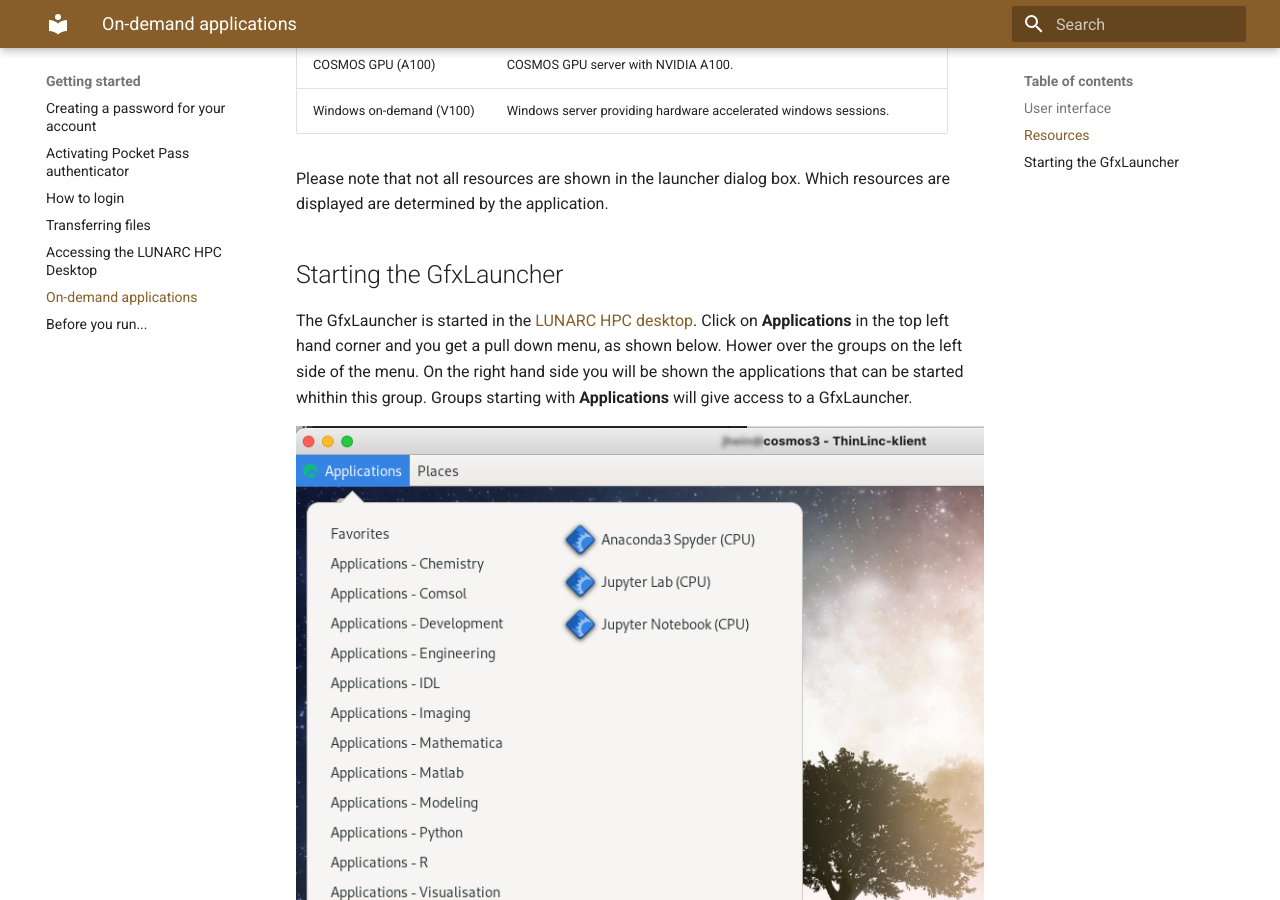
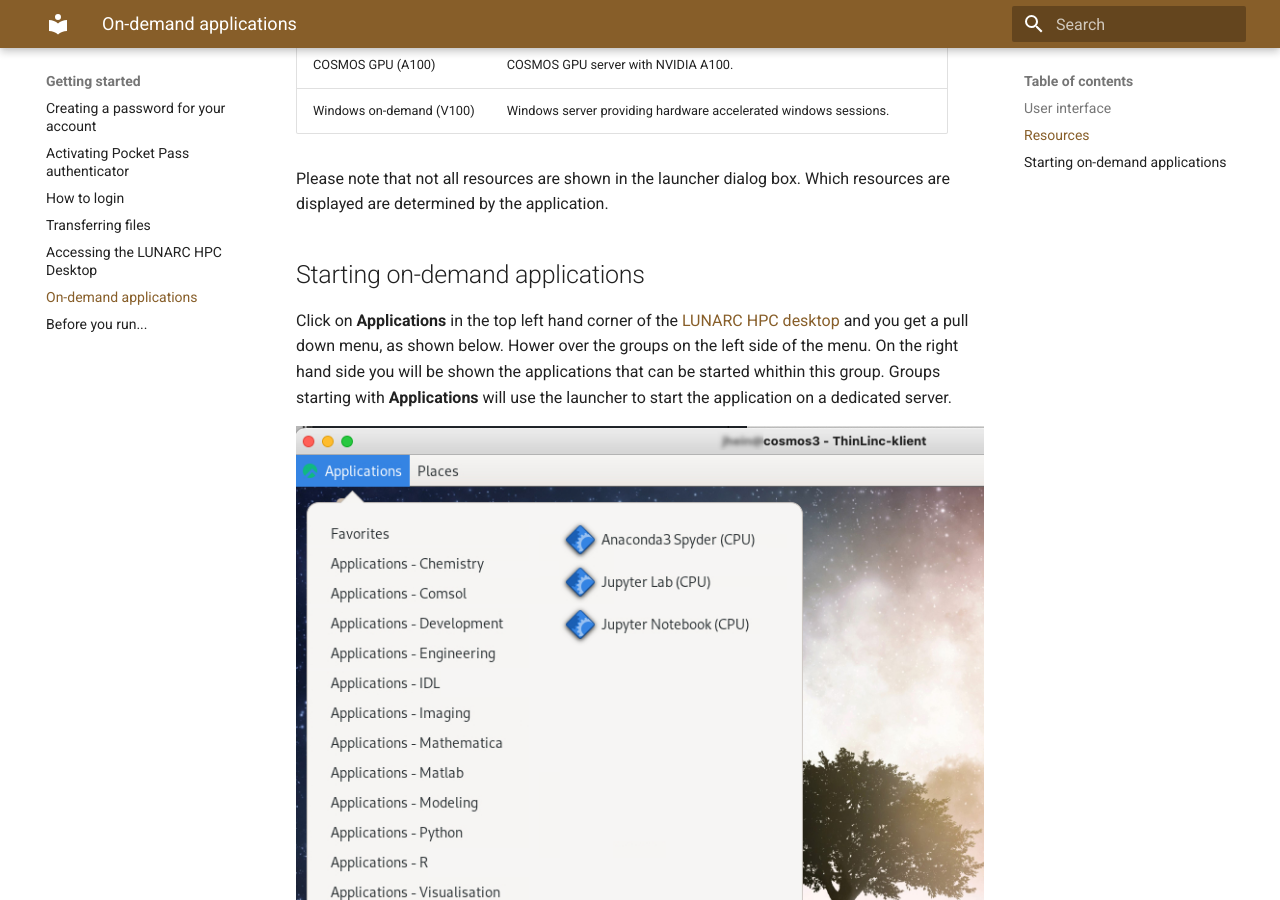
Before and after one commit to lunarc/lunarc_docs, an MkDocs documentation site: the page built from docs/getting_started/gfxlauncher.md, in a window 1280 px wide and 900 px high, scrolled down 1198 px. Built offline with MkDocs 1.6.1 and Material for MkDocs 9.7.7, drawn with Linux system fonts in a browser that asks for light colours; comment, search, counter and statistics services are not loaded.

Commit message:
Improved description of the launch process

```diff
--- a/docs/getting_started/gfxlauncher.md
+++ b/docs/getting_started/gfxlauncher.md
@@ -26,9 +26,9 @@
 
 Please note that not all resources are shown in the launcher dialog box. Which resources are displayed are determined by the application.
 
-## Starting the GfxLauncher
+## Starting on-demand applications
 
-The GfxLauncher is started in the [LUNARC HPC desktop](../using_hpc_desktop).  Click on **Applications** in the top left hand corner and you get a pull down menu, as shown below.   Hower over the groups on the left side of the menu. On the right hand side you will be shown the applications that can be started whithin this group. Groups starting with **Applications** will give access to a GfxLauncher.
+Click on **Applications** in the top left hand corner of the [LUNARC HPC desktop](../using_hpc_desktop) and you get a pull down menu, as shown below.   Hower over the groups on the left side of the menu. On the right hand side you will be shown the applications that can be started whithin this group. Groups starting with **Applications** will use the launcher to start the application on a dedicated server.
 
  ![application pull down menu](../images/on_demand_menues.png "GfxLauncher main user interface")
 
```
